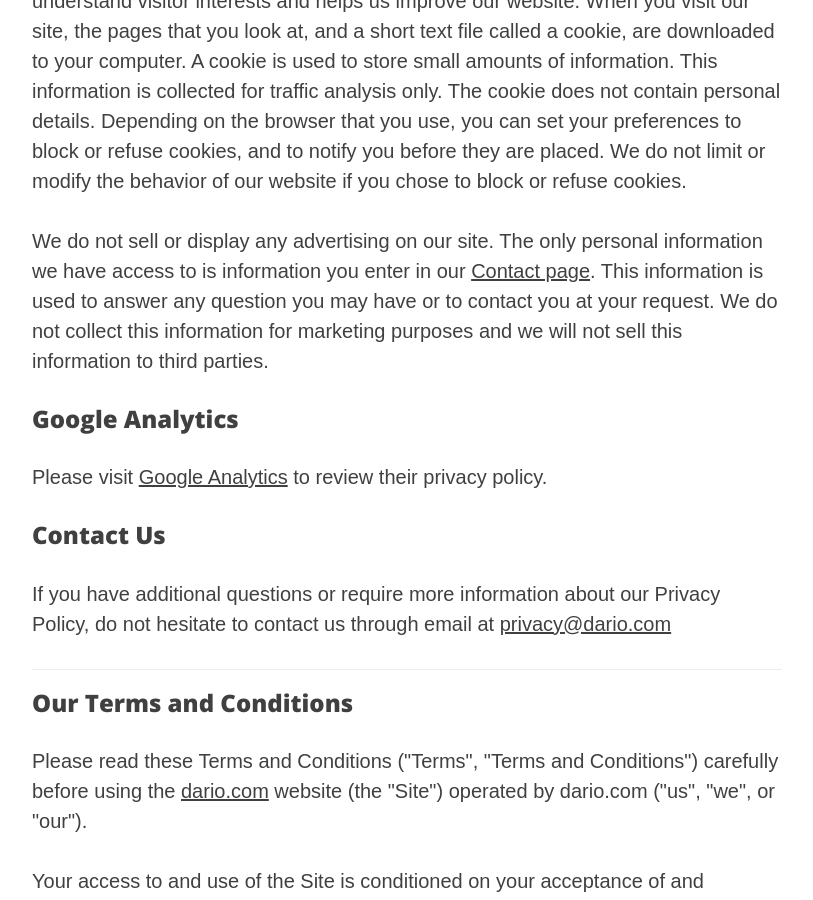
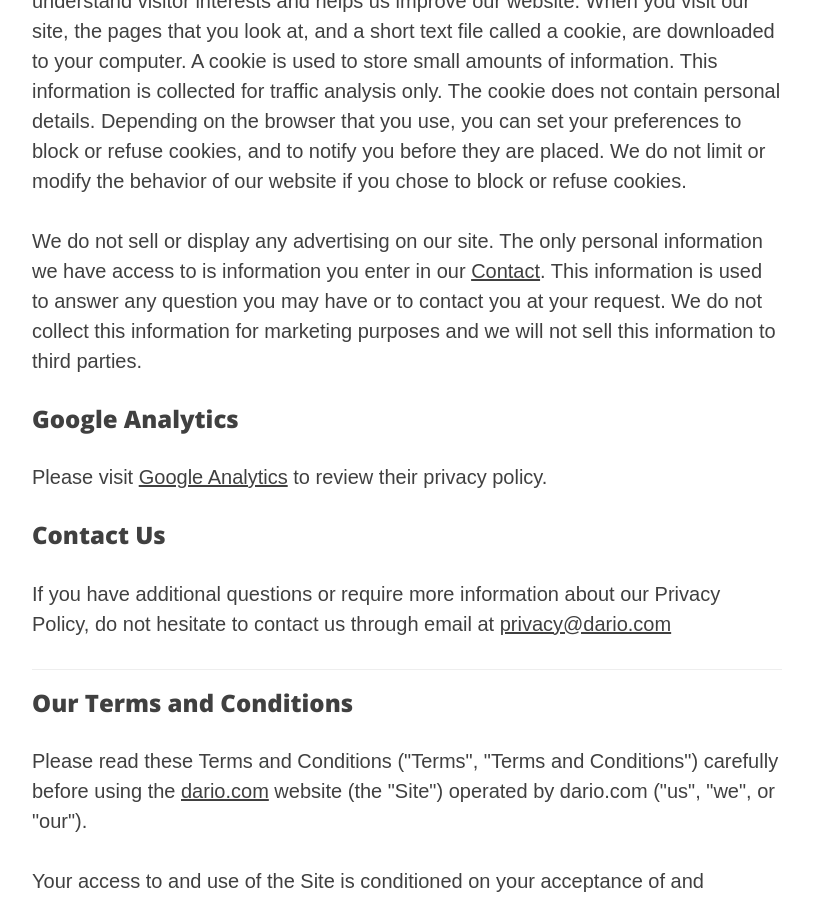
Before and after one commit to riod4/services, a Jekyll site: the page built from _services/privacy-policy.md, in a window 1280 px wide and 900 px high, scrolled down 772 px. Shown: the whole window, without its empty margins (233-1046 px from the left). Built offline with Jekyll 4.4.1, drawn with Linux system fonts in a browser that asks for light colours; nearby versions of some CDN libraries.

Commit message:
Updated Google Analytics link and contact page

```diff
--- a/_services/privacy-policy.md
+++ b/_services/privacy-policy.md
@@ -22,12 +22,12 @@ header-license:
 
 <h3>Visitor Interests</h3>
 
-<p>We use <a href="https://www.google.com/policies/privacy/partners/">Google Analytics</a> to analyze traffic on our site. This information helps us understand visitor interests and helps us improve our website. When you visit our site, the pages that you look at, and a short text file called a cookie, are downloaded to your computer. A cookie is used to store small amounts of information. This information is collected for traffic analysis only. The cookie does not contain personal details. Depending on the browser that you use, you can set your preferences to block or refuse cookies, and to notify you before they are placed. We do not limit or modify the behavior of our website if you chose to block or refuse cookies.</p>
+<p>We use <a href="https://support.google.com/analytics/answer/6004245">Google Analytics</a> to analyze traffic on our site. This information helps us understand visitor interests and helps us improve our website. When you visit our site, the pages that you look at, and a short text file called a cookie, are downloaded to your computer. A cookie is used to store small amounts of information. This information is collected for traffic analysis only. The cookie does not contain personal details. Depending on the browser that you use, you can set your preferences to block or refuse cookies, and to notify you before they are placed. We do not limit or modify the behavior of our website if you chose to block or refuse cookies.</p>
 
-<p>We do not sell or display any advertising on our site. The only personal information we have access to is information you enter in our <a href="{{ site.email }}">Contact page</a>. This information is used to answer any question you may have or to contact you at your request. We do not collect this information for marketing purposes and we will not sell this information to third parties.</p>
+<p>We do not sell or display any advertising on our site. The only personal information we have access to is information you enter in our <a href="{{ site.email }}">Contact</a>. This information is used to answer any question you may have or to contact you at your request. We do not collect this information for marketing purposes and we will not sell this information to third parties.</p>
 
 <h3>Google Analytics</h3>
-<p>Please visit <a href="https://www.google.com/policies/privacy/partners/">Google Analytics</a> to review their privacy policy.</p>
+<p>Please visit <a href="https://support.google.com/analytics/answer/6004245">Google Analytics</a> to review their privacy policy.</p>
 
 <h3>Contact Us</h3>
 <p>If you have additional questions or require more information about our Privacy Policy, do not hesitate to contact us through email at <a href="mailto:{{ site.email_privacy }}">{{ site.email_privacy }}</a></p>
```
